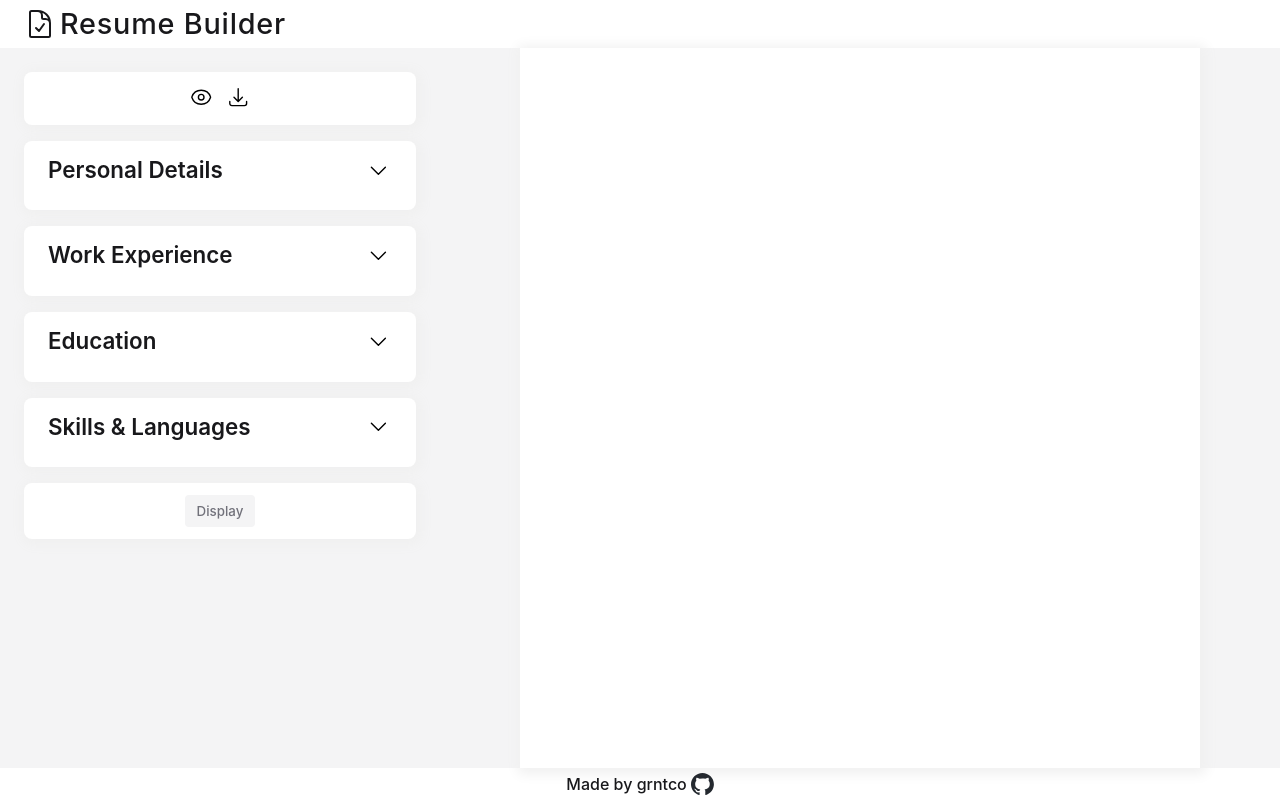
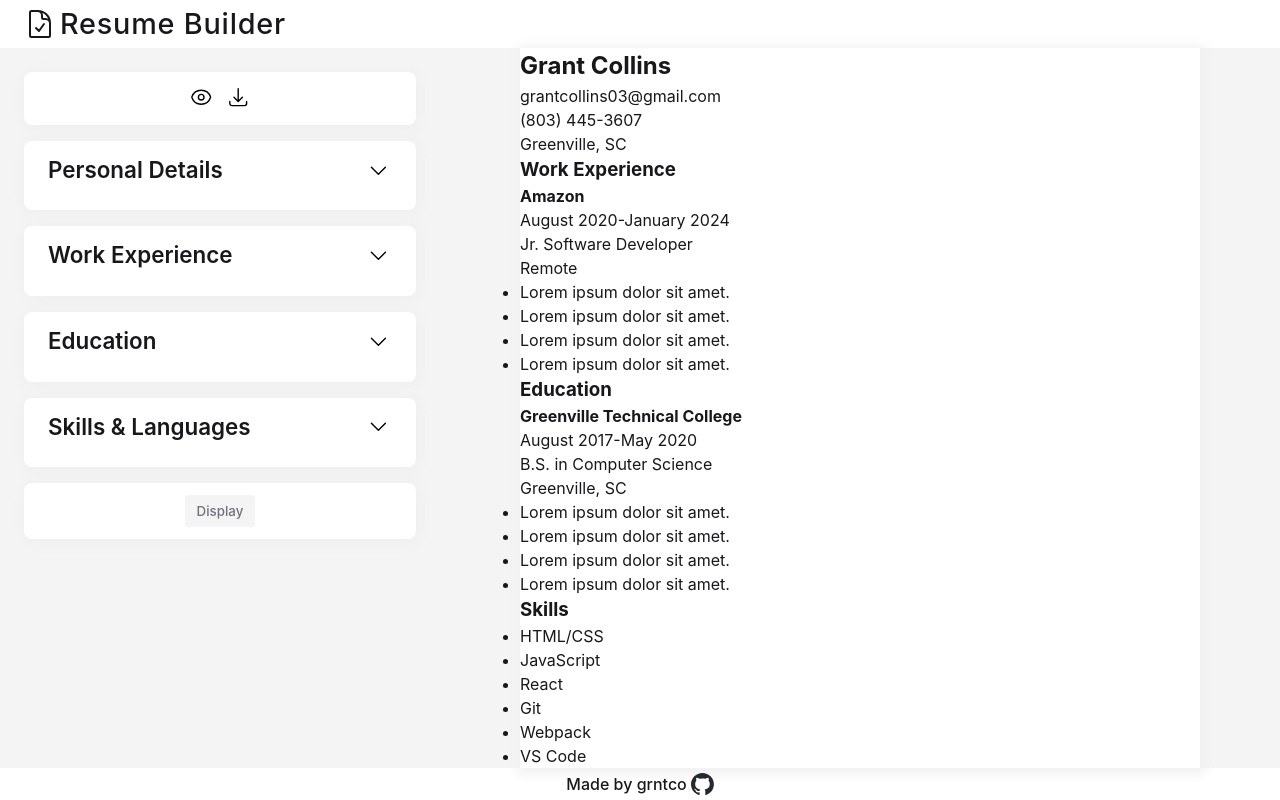
Before and after one commit to grntco/resume-builder, a React (Vite) app: page / in a window 1280 px wide. Built offline with nearby package versions, Linux system fonts and the light colour scheme.

Commit message:
added resume structure

```diff
--- a/src/components/Resume.jsx
+++ b/src/components/Resume.jsx
@@ -1,7 +1,68 @@
 import '../styles/Resume.css'
 
-export function Resume({ children }) {
+export function Resume() {
     return (
-        <div className="resume">{children}</div>
+        <div className="resume">
+            <div className="resume__personal-details">
+                <h2>Grant Collins</h2>
+                <div className="contact-info-container">
+                    <div className="email">grantcollins03@gmail.com</div>
+                    <div className="phone-number">(803) 445-3607</div>
+                    <div className="location">Greenville, SC</div>
+                </div>
+            </div>
+            <div className="work-container">
+                <h3>Work Experience</h3>
+                {/* Experience Container will get repeated */}
+                <div className="experience-container">
+                    <div>
+                        <h4 className="experience-institution">Amazon</h4>
+                        <p className="experience-dates">August 2020-January 2024</p>
+                    </div>
+                    <div className="position-container">
+                        <p className="position-title">Jr. Software Developer</p>
+                        <p className="position-location">Remote</p>
+                        <ul className="position-responsibilities">
+                            <li>Lorem ipsum dolor sit amet.</li>
+                            <li>Lorem ipsum dolor sit amet.</li>
+                            <li>Lorem ipsum dolor sit amet.</li>
+                            <li>Lorem ipsum dolor sit amet.</li>
+                        </ul>
+                    </div>
+                </div>
+            </div>
+            <div className="education-container">
+                <h3>Education</h3>
+                <div className="experience-container">
+                    <div>
+                        <h4 className="experience-institution">Greenville Technical College</h4>
+                        <p className="experience-dates">August 2017-May 2020</p>
+                    </div>
+                    <div className="position-container">
+                        <p className="position-title-degree">B.S. in Computer Science</p>
+                        <p className="position-location">Greenville, SC</p>
+                        <ul className="position-responsibilities">
+                            <li>Lorem ipsum dolor sit amet.</li>
+                            <li>Lorem ipsum dolor sit amet.</li>
+                            <li>Lorem ipsum dolor sit amet.</li>
+                            <li>Lorem ipsum dolor sit amet.</li>
+                        </ul>
+                    </div>
+                </div>
+            </div>
+            <div className="resume__skills">
+                <h3>Skills</h3>
+                <div className="skills-container">
+                    <ul>
+                        <li>HTML/CSS</li>
+                        <li>JavaScript</li>
+                        <li>React</li>
+                        <li>Git</li>
+                        <li>Webpack</li>
+                        <li>VS Code</li>
+                    </ul>
+                </div>
+            </div>
+        </div>
     )
 }
```
